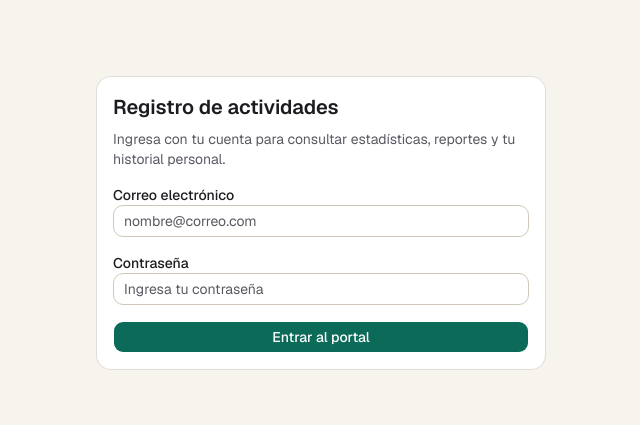
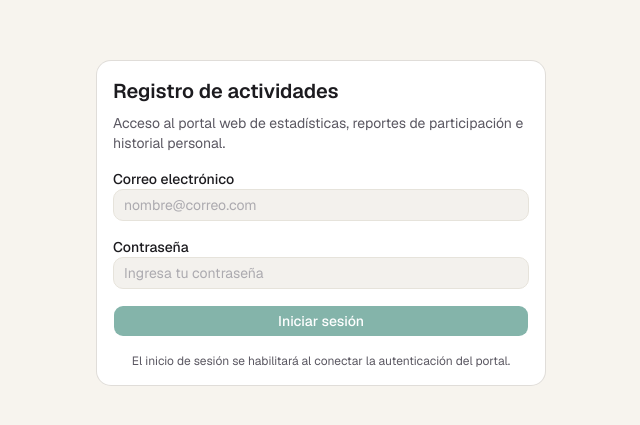
Before and after one commit to ineedoritos/dps104-equipo02-prototipoWeb, a Next.js app in the folder app-web/: page /login in a window 1280 px wide. Shown: the part 177-602 px from the top of the page, without its empty margins (319-959 px from the left). Built offline with nearby package versions, Linux system fonts and the light colour scheme.

Commit message:
fix(web): quitar redireccion mockeada en /login (#41)

```diff
--- a/app-web/src/app/(auth)/login/page.tsx
+++ b/app-web/src/app/(auth)/login/page.tsx
@@ -1,4 +1,3 @@
-import Link from "next/link";
 import { Button } from "@/components/ui/button";
 import {
   Card,
@@ -18,7 +17,7 @@ export default function LoginPage() {
             Registro de actividades
           </CardTitle>
           <CardDescription>
-            Ingresa con tu cuenta para consultar estadísticas, reportes y tu
+            Acceso al portal web de estadísticas, reportes de participación e
             historial personal.
           </CardDescription>
         </CardHeader>
@@ -32,6 +31,7 @@ export default function LoginPage() {
               type="email"
               placeholder="nombre@correo.com"
               autoComplete="email"
+              disabled
             />
           </div>
           <div className="space-y-2">
@@ -43,11 +43,16 @@ export default function LoginPage() {
               type="password"
               placeholder="Ingresa tu contraseña"
               autoComplete="current-password"
+              disabled
             />
           </div>
-          <Button className="w-full" render={<Link href="/dashboard" />}>
-            Entrar al portal
+          <Button type="button" className="w-full" disabled>
+            Iniciar sesión
           </Button>
+          <p className="text-xs text-center text-muted-foreground">
+            El inicio de sesión se habilitará al conectar la autenticación del
+            portal.
+          </p>
         </CardContent>
       </Card>
     </div>
```
